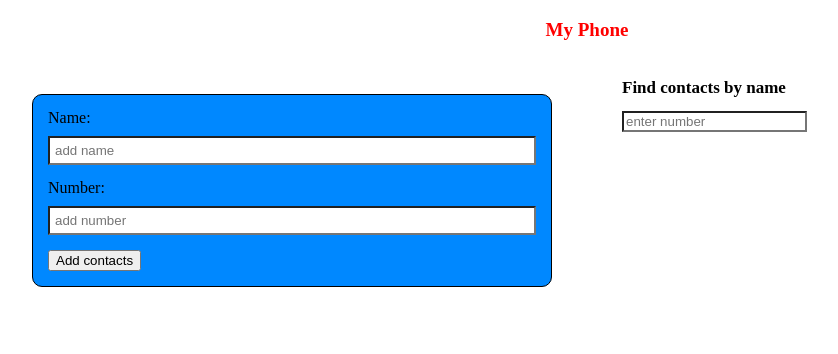
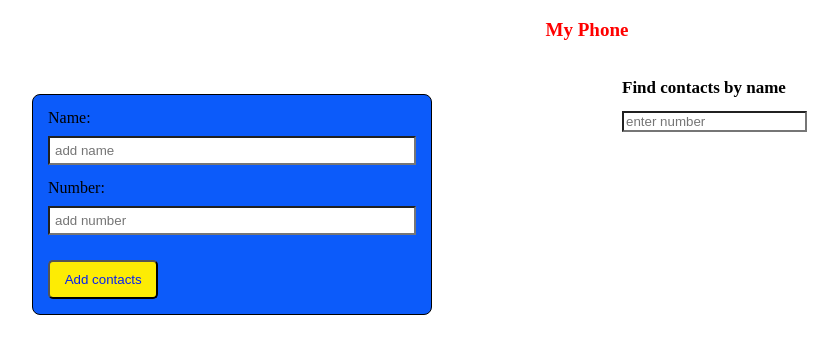
Before and after one commit to AntonioBukin/goit-react-hw-02-phonebook, a React (Create React App) app: page / in a window 1280 px wide. Shown: the top 354 px of the page, without its empty margins (53-891 px from the left). Built offline with nearby package versions, Linux system fonts and the light colour scheme.

Commit message:
add styles scss

```diff
--- a/src/modules/MyPhone/MyPhoneForm/MyPhoneForm.jsx
+++ b/src/modules/MyPhone/MyPhoneForm/MyPhoneForm.jsx
@@ -51,7 +51,7 @@ class MyPhoneForm extends Component {
                                   required/>
                                 {/* <input className={styles.textField} placeholder="add name"/> */}
                             </div>
-                            <button type="submit">Add contacts</button>
+                            <button className={styles.button} type="submit">Add contacts</button>
                         </form>
         )
 
--- a/src/modules/MyPhone/MyPhoneForm/my-phone-form.module.scss
+++ b/src/modules/MyPhone/MyPhoneForm/my-phone-form.module.scss
@@ -1,8 +1,9 @@
 .form {
+    width: 400px;
     border: 1px solid;
-    border-radius: 10px;
+    border-radius: 8px;
     padding: 15px;
-    background-color: rgb(0, 136, 255);
+    background-color: rgb(12, 91, 250);
 }
 
 .formGroup {
@@ -14,3 +15,12 @@
 .textField {
     padding: 5px;
 }
+
+.button {
+    padding: 10px;
+    margin-top: 10px;
+    width: 30%;
+    color: rgb(9, 32, 241);
+    background-color: rgb(253, 236, 4);
+    border-radius: 5px;
+}
--- a/src/shared/styles/common.scss
+++ b/src/shared/styles/common.scss
@@ -1,5 +1,6 @@
 .body {
     font-family: "Roboto", sans-serif;
+    background: linear-gradient(to right, #0f2027, #203a43, #2c5364);
 }
 
 .container {
```
